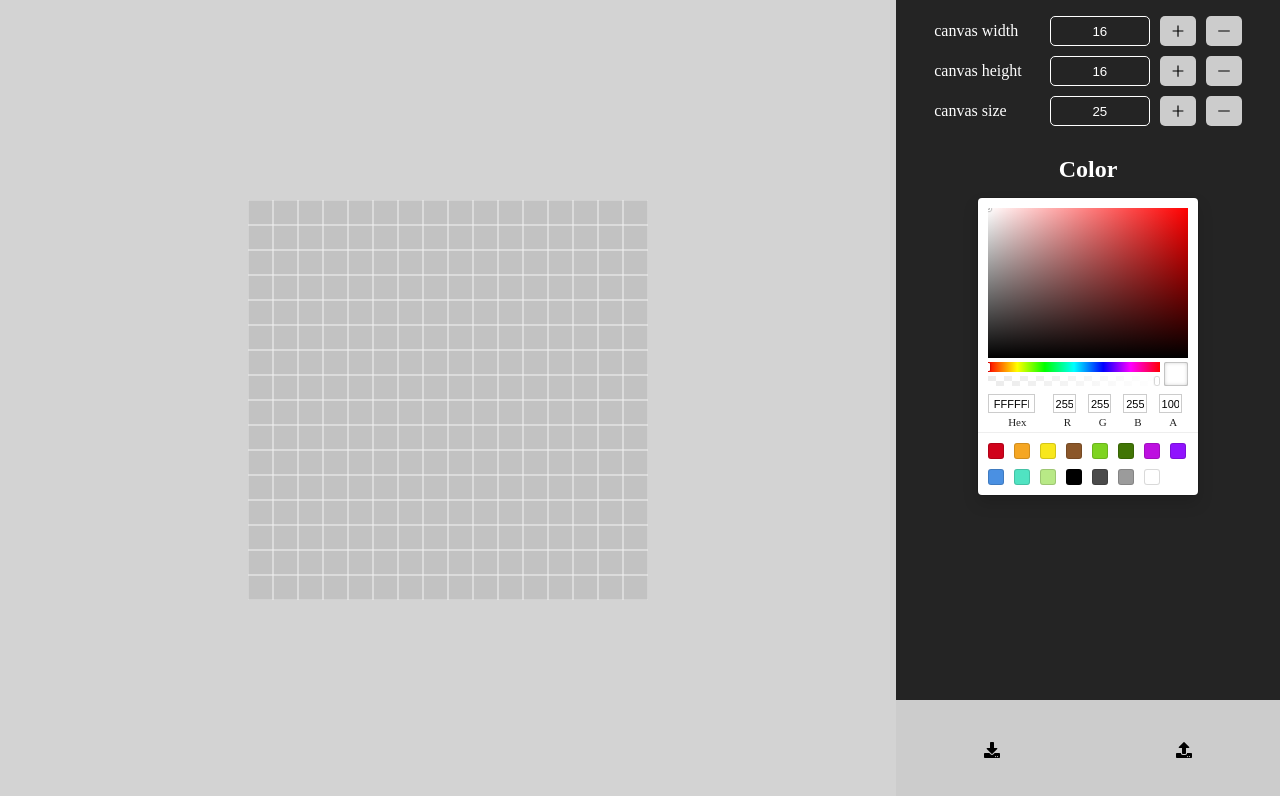
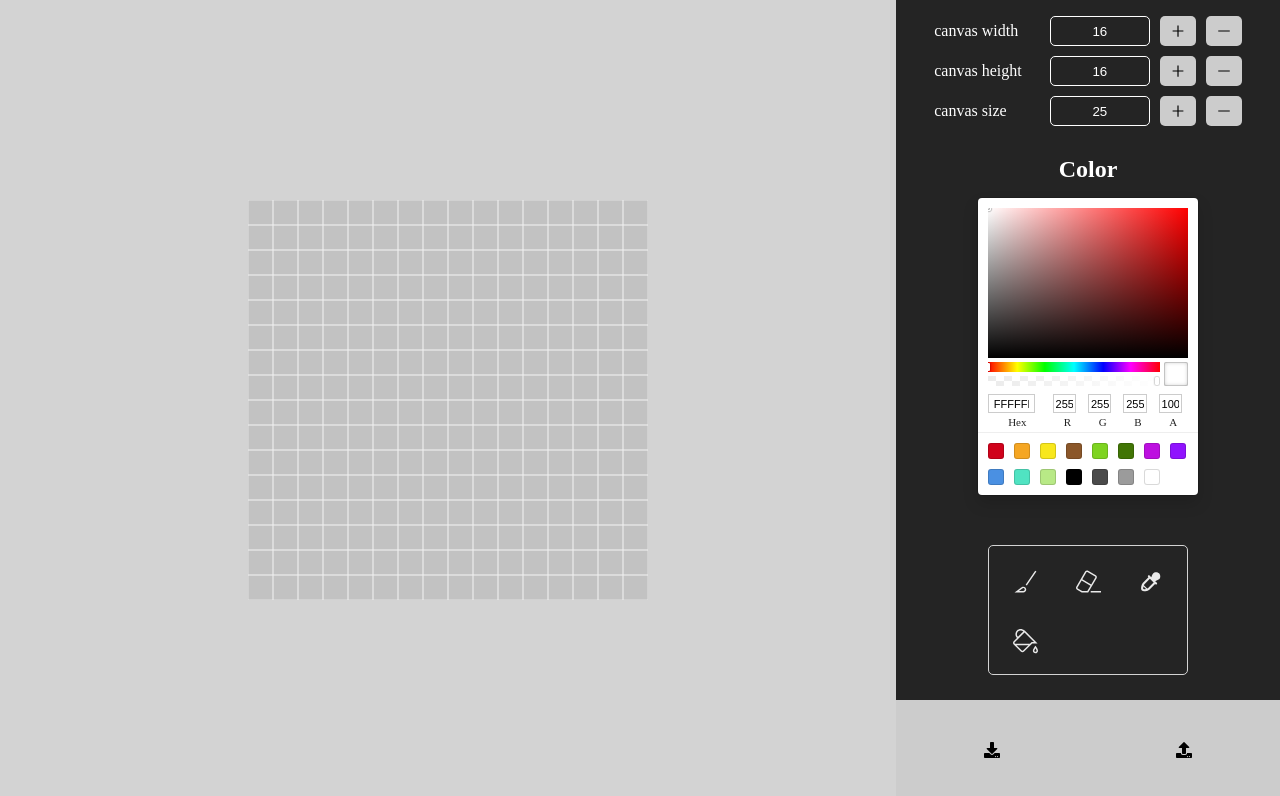
Before and after one commit to NeatKYU/PixelBoard, a React (Vite) app: page / in a window 1280 px wide. Shown: the top 796 px of the page. Built offline with nearby package versions, Linux system fonts and the light colour scheme.

Commit message:
✨ 툴 박스 구현 (기능은 아직)

```diff
--- a/src/atom/index.ts
+++ b/src/atom/index.ts
@@ -31,3 +31,10 @@ export const CanvasCoodinateState = atom<CanvasCoodi[]>({
   key: 'CanvasCoodinateState',
   default: [],
 })
+
+// tool mode state
+type toolMode = 'brush' | 'eraser' | 'paint' | 'pipette'
+export const ToolModeState = atom<toolMode>({
+  key: 'ToolModeState',
+  default: 'brush',
+})
--- /dev/null
+++ b/src/components/menu/ToolBox.tsx
@@ -0,0 +1,77 @@
+import styled from 'styled-components'
+import { TiPipette } from 'react-icons/ti'
+import { TfiBrush, TfiEraser, TfiPaintBucket } from 'react-icons/tfi'
+import { useRecoilState } from 'recoil'
+import { ToolModeState } from '@/atom'
+
+export const ToolBox = () => {
+	const [mode, setMode] = useRecoilState(ToolModeState);
+
+	const handleBrush = () => {
+		setMode('brush')
+	}
+
+	const handleEraser = () => {
+		setMode('eraser')
+	}
+
+	const handlePipette = () => {
+		setMode('pipette')
+	}
+
+	const handlePaint = () => {
+		setMode('paint')
+	}
+
+	return (
+		<Container>
+			<ToolContainer onClick={handleBrush}>
+				<TfiBrush color={'#e9e9e9'}/>
+			</ToolContainer>
+			<ToolContainer onClick={handleEraser}>
+				<TfiEraser color={'#e9e9e9'}/>
+			</ToolContainer>
+			<ToolContainer onClick={handlePipette}>
+				<TiPipette color={'#e9e9e9'}/>
+			</ToolContainer>
+			<ToolContainer onClick={handlePaint}>
+				<TfiPaintBucket color={'#e9e9e9'}/>
+			</ToolContainer>
+			<ToolContainer></ToolContainer>
+			<ToolContainer></ToolContainer>
+		</Container>
+	);
+}
+
+const Container = styled.div`
+	min-width: 200px;
+	max-width: 350px;
+	width: 50%;
+	height: 130px;
+
+	font-size: 25px;
+
+	display: flex;
+	justify-content: center;
+	align-items: center;
+	flex-wrap: wrap;
+
+	margin: 50px auto 10px auto;
+	padding: 5px;
+	border: 1px solid lightgray;
+	border-radius: 5px;
+`
+
+const ToolContainer = styled.div`
+	width: calc(100% / 3);
+	height: 60px;
+
+	display: flex;
+	justify-content: center;
+	align-items: center;
+
+	cursor: pointer;
+	&:hover {
+		background-color: #2e2e2e;
+	}
+`
--- a/src/layout/DefaultLayout.tsx
+++ b/src/layout/DefaultLayout.tsx
@@ -8,6 +8,7 @@ import CanvasGrid from '@/components/common/CanvasGrid';
 import { SizeSetting } from '@/components/menu/SizeSetting';
 import { Palate } from '@/components/menu/Palate';
 import { Control } from '@/components/menu/Control';
+import { ToolBox } from '@/components/menu/ToolBox';
 
 export default function DefaultLayout() {
     const CanvasWidth = useRecoilValue(CanvasWidthState);
@@ -22,6 +23,7 @@ export default function DefaultLayout() {
             <MenuContainer>
                 <SizeSetting/>
                 <Palate/>
+                <ToolBox/>
                 <Control/>
             </MenuContainer>
         </Body>
```
